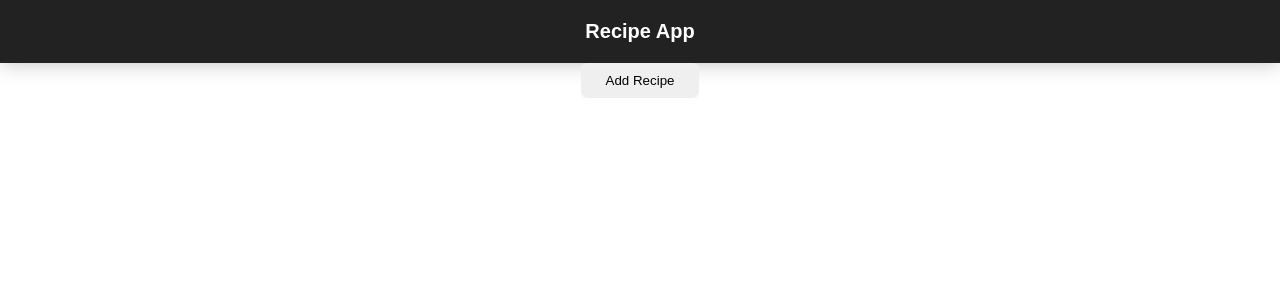
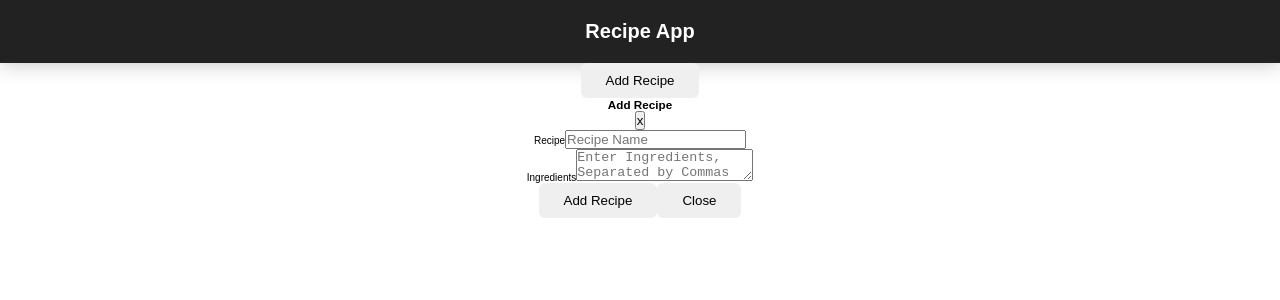
Before and after one commit to dragosbus/freecodecamp, a React (Create React App) app in the folder react/recipe/: page / in a window 1280 px wide. Both pictures are taken after a click on the button "Add Recipe". Shown: the top 300 px of the page. Built offline with nearby package versions, Linux system fonts and the light colour scheme.

Commit message:
recipe:add toggler modal handler

```diff
--- a/react/recipe/src/App.css
+++ b/react/recipe/src/App.css
@@ -14,7 +14,3 @@
   border-radius: 6px;
   padding: 1rem 2.5rem;
 }
-
-.modal {
-  display: none;
-}
--- a/react/recipe/src/App.js
+++ b/react/recipe/src/App.js
@@ -5,12 +5,26 @@ import { AddRecipeBtn } from './components/AddRecipe';
 import './App.css';
 
 class App extends Component {
+  constructor(props) {
+    super(props);
+    this.state = {
+      modalOn: false
+    };
+    this.toggleModal = this.toggleModal.bind(this);
+  }
+
+  toggleModal() {
+    this.setState({
+      modalOn: !this.state.modalOn
+    });
+  }
+
   render() {
     return (
       <div className="App">
         <Header/>
-        <AddRecipeBtn/>
-        <AddRecipeModal/>
+        <AddRecipeBtn toggleModal={this.toggleModal}/>
+        <AddRecipeModal modalOn={this.state.modalOn} toggleModal={this.toggleModal}/>
       </div>
     );
   }
--- a/react/recipe/src/components/AddRecipe.js
+++ b/react/recipe/src/components/AddRecipe.js
@@ -3,17 +3,17 @@ import React, { Component } from 'react';
 
 export const AddRecipeBtn = props => {
     return (
-        <button className="btn primary">Add Recipe</button>
+        <button onClick={props.toggleModal} className="btn primary">Add Recipe</button>
     );
 };
 
 export class AddRecipeModal extends Component {
     render() {
         return (
-            <div className="modal">
+            <div className="modal" style={{display: this.props.modalOn ? "block" : "none"}}>
                 <div className="modal-header">
                     <h3>Add Recipe</h3>
-                    <button className="close-modal">x</button>
+                    <button onClick={this.props.toggleModal} className="close-modal">x</button>
                 </div>
                 <div className="body-modal">
                     <div>
@@ -27,7 +27,7 @@ export class AddRecipeModal extends Component {
                 </div>
                 <div className="footer-modal">
                     <button className="btn">Add Recipe</button>
-                    <button className="btn">Close</button>
+                    <button onClick={this.props.toggleModal} className="btn">Close</button>
                 </div>
             </div>
         );
```
